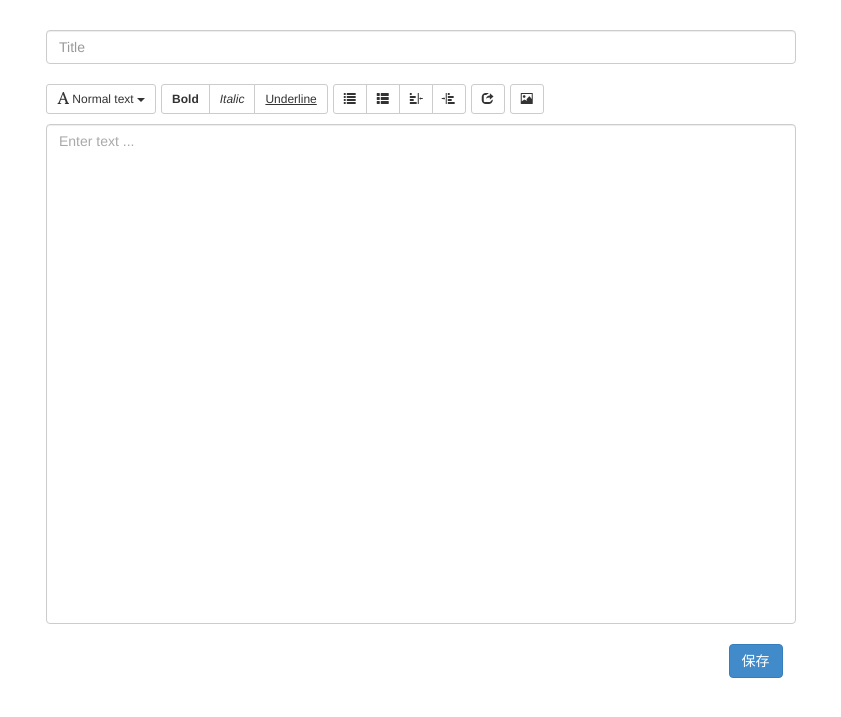
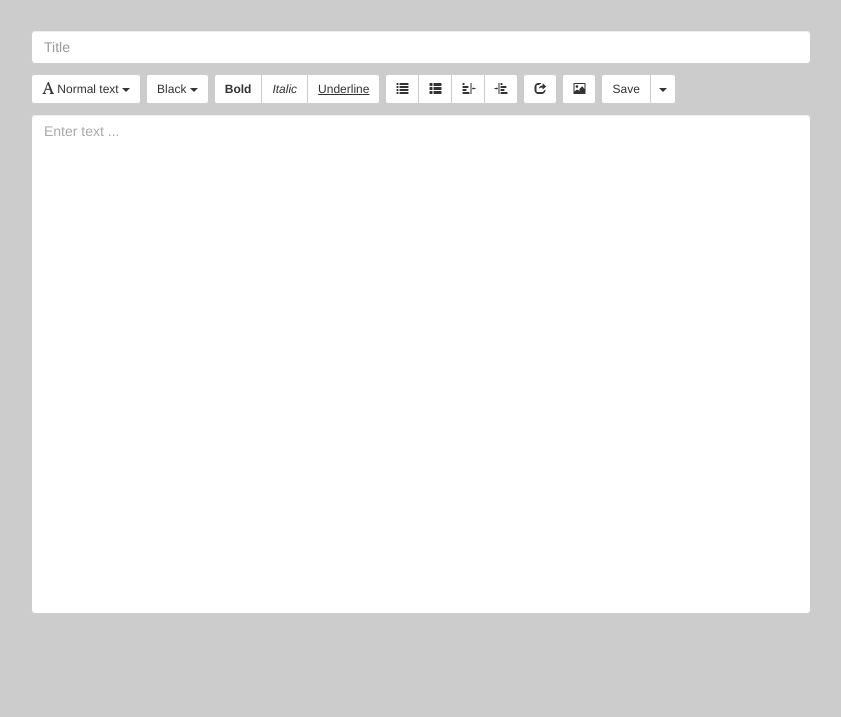
Before and after one commit to ShenLibo/bitpress, a Flask app: page /admin/edit/ in a window 1280 px wide. Shown: the top 717 px of the page, without its empty margins (219-1060 px from the left). Run offline with Flask 2, Linux system fonts and the light colour scheme; data that the repository does not hold is empty.

Commit message:
add alert

```diff
--- a/static/js/bootstrap3-wysihtml5.js
+++ b/static/js/bootstrap3-wysihtml5.js
@@ -104,6 +104,40 @@
 
         "color": function(locale, options) {
             var size = (options && options.size) ? ' btn-'+options.size : '';
+            return "<li class='dropdown'>" +
+                "<a class='btn dropdown-toggle btn-" + size + " btn-default' data-toggle='dropdown' href='#' tabindex='-1'>" +
+                "<span class='current-color'>" + locale.colours.black + "</span>&nbsp;<b class='caret'></b>" +
+                "</a>" +
+                "<ul class='dropdown-menu'>" +
+                "<li><div class='wysihtml5-colors' data-wysihtml5-command-value='black'></div><a class='wysihtml5-colors-title' data-wysihtml5-command='foreColor' data-wysihtml5-command-value='black'>" + locale.colours.black + "</a></li>" +
+                "<li><div class='wysihtml5-colors' data-wysihtml5-command-value='silver'></div><a class='wysihtml5-colors-title' data-wysihtml5-command='foreColor' data-wysihtml5-command-value='silver'>" + locale.colours.silver + "</a></li>" +
+                "<li><div class='wysihtml5-colors' data-wysihtml5-command-value='gray'></div><a class='wysihtml5-colors-title' data-wysihtml5-command='foreColor' data-wysihtml5-command-value='gray'>" + locale.colours.gray + "</a></li>" +
+                "<li><div class='wysihtml5-colors' data-wysihtml5-command-value='maroon'></div><a class='wysihtml5-colors-title' data-wysihtml5-command='foreColor' data-wysihtml5-command-value='maroon'>" + locale.colours.maroon + "</a></li>" +
+                "<li><div class='wysihtml5-colors' data-wysihtml5-command-value='red'></div><a class='wysihtml5-colors-title' data-wysihtml5-command='foreColor' data-wysihtml5-command-value='red'>" + locale.colours.red + "</a></li>" +
+                "<li><div class='wysihtml5-colors' data-wysihtml5-command-value='purple'></div><a class='wysihtml5-colors-title' data-wysihtml5-command='foreColor' data-wysihtml5-command-value='purple'>" + locale.colours.purple + "</a></li>" +
+                "<li><div class='wysihtml5-colors' data-wysihtml5-command-value='green'></div><a class='wysihtml5-colors-title' data-wysihtml5-command='foreColor' data-wysihtml5-command-value='green'>" + locale.colours.green + "</a></li>" +
+                "<li><div class='wysihtml5-colors' data-wysihtml5-command-value='olive'></div><a class='wysihtml5-colors-title' data-wysihtml5-command='foreColor' data-wysihtml5-command-value='olive'>" + locale.colours.olive + "</a></li>" +
+                "<li><div class='wysihtml5-colors' data-wysihtml5-command-value='navy'></div><a class='wysihtml5-colors-title' data-wysihtml5-command='foreColor' data-wysihtml5-command-value='navy'>" + locale.colours.navy + "</a></li>" +
+                "<li><div class='wysihtml5-colors' data-wysihtml5-command-value='blue'></div><a class='wysihtml5-colors-title' data-wysihtml5-command='foreColor' data-wysihtml5-command-value='blue'>" + locale.colours.blue + "</a></li>" +
+                "<li><div class='wysihtml5-colors' data-wysihtml5-command-value='orange'></div><a class='wysihtml5-colors-title' data-wysihtml5-command='foreColor' data-wysihtml5-command-value='orange'>" + locale.colours.orange + "</a></li>" +
+                "</ul>" +
+                "</li>";
+        },
+        "post": function(locale, options) {
+            var size = (options && options.size) ? ' btn-'+options.size : '';
+            return "<div class='btn-group'>" +
+                "<button type='button' class='post-save btn btn-default btn-" + size + "' tabindex='-1'>" + locale.post.save+ "</button>"+
+                "<button type='button' class='btn btn-default btn-" + size + " dropdown-toggle' data-toggle='dropdown' tabindex='-1'>"+
+                "<span class='caret'></span>" +
+                "<span class='sr-only'>Toggle Dropdown</span>" +
+                "</button>"+
+                "<ul class='dropdown-menu' role='menu'>"+
+                "<li><a href='javascript:;' tabindex='-1' class='post-save'>" + locale.post.save + "</a></li>"+
+                "<li><a href='javascript:;' tabindex='-1' class='post-publish'>"+ locale.post.publish +"</a></li>"+
+                "<li class='divider' tabindex='-1'></li>"+
+                "<li><a href='javascript:;' tabindex='-1' class='post-remove'>" + locale.post.remove+ "</a></li>"+
+                "</ul>"+
+                "</div>"
             return "<li class='dropdown'>" +
                 "<a class='btn dropdown-toggle btn-" + size + " btn-default' data-toggle='dropdown' href='#' tabindex='-1'>" +
                 "<span class='current-color'>" + locale.colours.black + "</span>&nbsp;<b class='caret'></b>" +
@@ -395,12 +429,13 @@
 
     var defaultOptions = $.fn.wysihtml5.defaultOptions = {
         "font-styles": true,
-        "color": false,
+        "color": true,
         "emphasis": true,
         "lists": true,
         "html": false,
         "link": true,
         "image": true,
+        "post": true,
         "size": 'sm',
         events: {},
         parserRules: {
@@ -460,7 +495,7 @@
                 "pre": 1
             }
         },
-        stylesheets: ["./css/bootstrap3-wysiwyg5-color.css"], // (path_to_project/lib/css/bootstrap3-wysiwyg5-color.css)
+        stylesheets: ["/static/css/bootstrap3-wysiwyg5-color.css"], // (path_to_project/lib/css/bootstrap3-wysiwyg5-color.css)
         locale: "en"
     };
 
@@ -514,6 +549,11 @@
                 navy: "Navy",
                 blue: "Blue",
                 orange: "Orange"
+            },
+            post: {
+                publish: "Publish",
+                save: "Save",
+                remove: "Remove"
             }
         }
     };
--- a/templates/article_edit_page.html
+++ b/templates/article_edit_page.html
@@ -5,25 +5,45 @@
 	<link rel="stylesheet" href="/static/css/bootstrap.min.css">
 	<link rel="stylesheet" href="/static/css/bootstrap-wysihtml5.css">
 	<style>
-
+    body {
+      background-color: #CCC;
+    }
+    .block {
+    	margin-top: 10px;
+    	margin-bottom: 10px;
+    }
 	</style>
 </head>
 <body>
-	<div class="container">
-		<div class="row" style="margin-top:30px; margin-bottom:20px">
-			<div class="col-md-8 col-md-offset-2">
+	<div class="container" style="margin-top:20px; margin-bottom:20px">
+		<div class="row">
+
+			<div class="col-md-2 alert-list">
+			</div>
+
+			<div class="col-md-8">
+
+				<div class="row block">
+					<div class="col-md-12" style="padding:0">
 						<input type="text" id="title-input"class="form-control" placeholder="Title" value="{{post.title}}">
 					</div>
+					<!-- <div class="col-md-1" sytle="padding-left:10px">
+						<a id="publish-btn" class="btn btn-primary">保存</a>
+					</div> -->
 				</div>
-		<div class="row">
-			<div class="col-md-8 col-md-offset-2">
+
+				<div class="row block">
 	        <textarea id="editor-textarea" class="textarea form-control" placeholder="Enter text ..." style="width: 100%; height: 500px">{{post.content}}</textarea>
 				</div>
+
 			</div>
+
+
+		</div>
+
+
 		<div class="row">
-			<div class="col-md-1 col-md-offset-9">
-			<a id="publish-btn" class="btn btn-primary" style="margin-top:20px; margin-bottom:20px">保存</a>
-			</div>
+
 		</div>
 	</div>
 	<script src="/static/js/wysihtml5-0.3.0.js"></script>
@@ -32,12 +52,31 @@
 	<script src="/static/js/bootstrap3-wysihtml5.js"></script>
 
 	<script>
+	function warning(type, message){
+		$(".alert-list").prepend("<div class='alert alert-"+type+" alert-dismissable block'>"+
+				  "<button type='button' class='close' data-dismiss='alert' aria-hidden='true'>&times;</button>"+
+				  "<span class='message'>"+message+"</span>"+
+				"</div>")
+	}
 	$('#editor-textarea').wysihtml5();
-	$('#publish-btn').click(function(){
+	$('.post-publish').click(function(){
+		title = $('#title-input').val();
+		if(title!=""){
 			$.ajax({
 				type:"POST",
-			data:{title:$('#title-input').val(), content: $('#editor-textarea').val()}
+				data:{title:title, content: $('#editor-textarea').val()},
+				success: function (data, textStatus) {
+					data = JSON.parse(data);
+					if(data.type=="success"){
+						warning("success", "<a href='/post/"+title+"' target='_blank' class='alert-link'>发布成功！</a>")
+					}else{
+						warning("warning", data.message)
+					}
+				}
 			})
+		}else{
+			warning("warning", "没有写标题诶~")
+		}
 	})
 	// $('#editor-textarea').
 	</script>
```
Also changed, not shown: todo.md (added, +6 -0 lines). Lines whose indentation alone changed are shown as unchanged.
